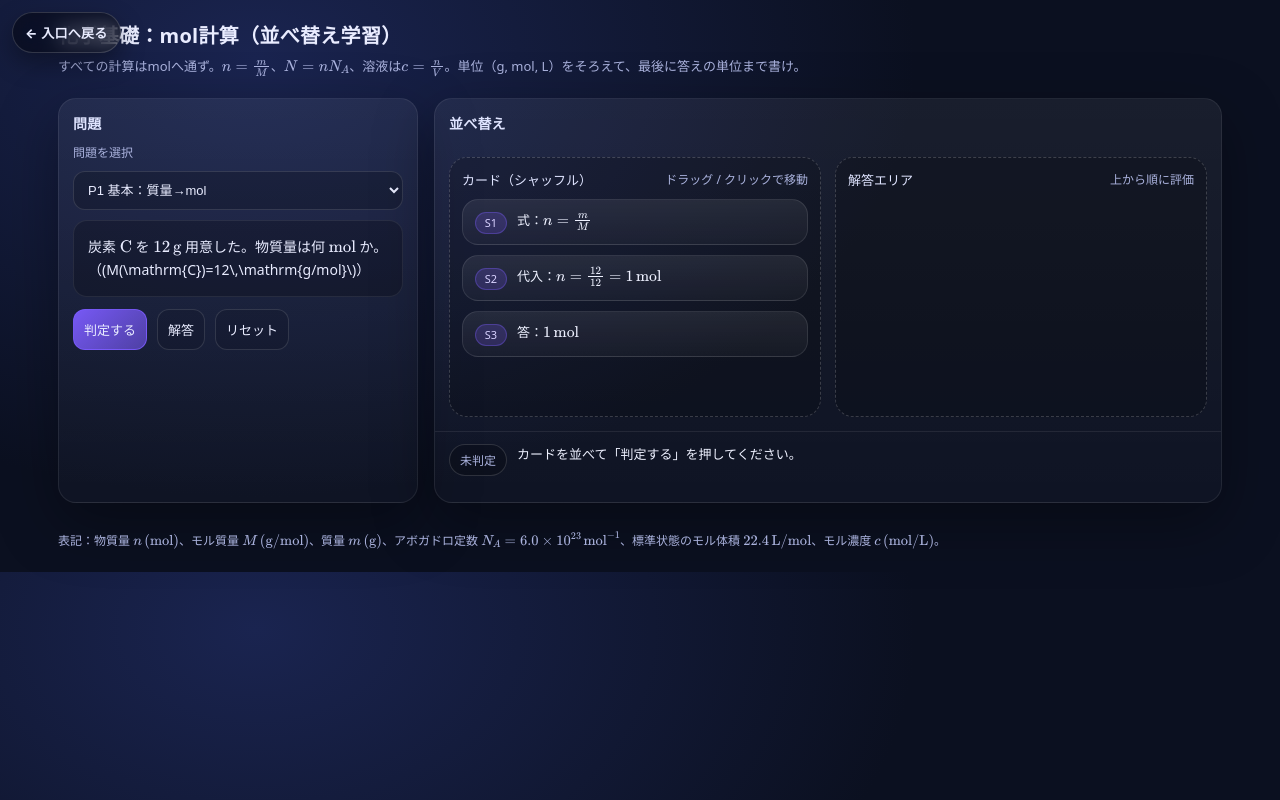
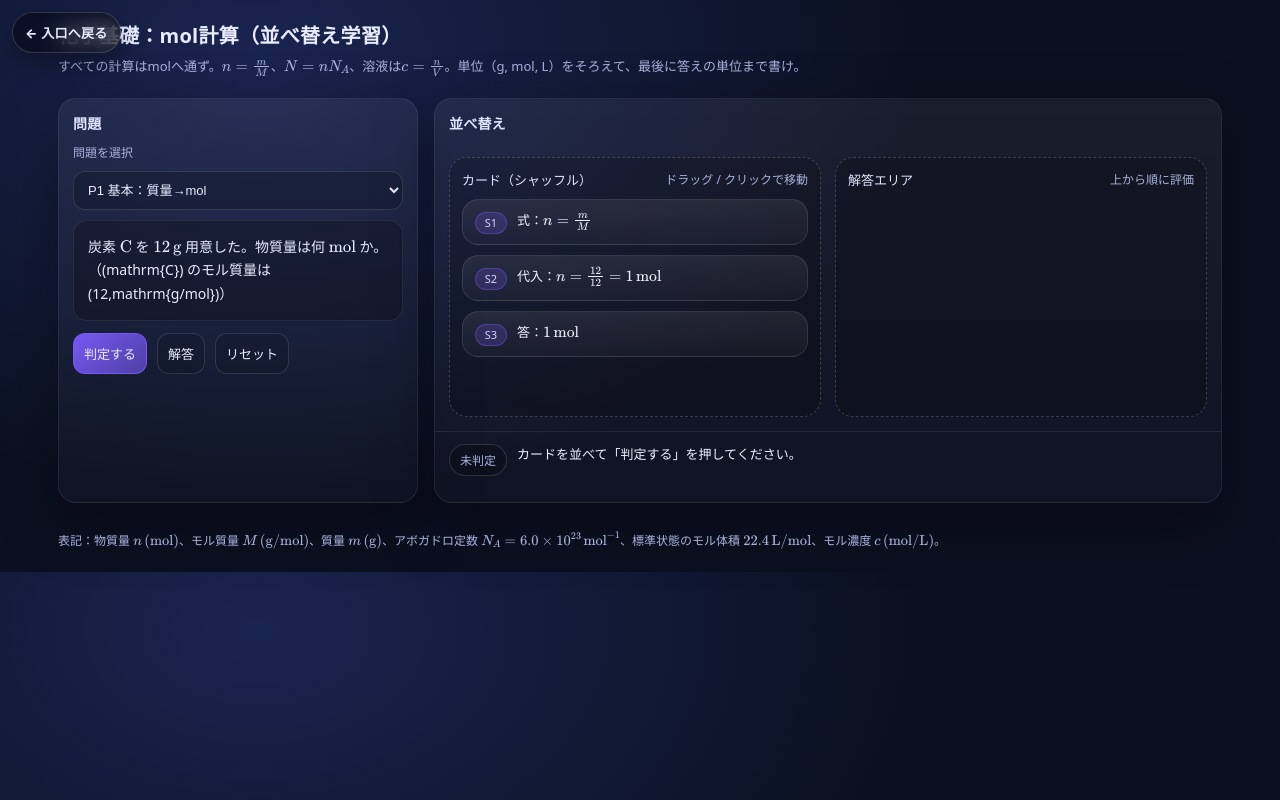
Before and after one commit to fusion776z-del/mpcbstudy, a plain HTML site: page che_1.html in a window 1280 px wide. Drawn offline with nearby package versions, Linux system fonts and the light colour scheme.

Commit message:
Add files via upload

```diff
--- a/che_1.html
+++ b/che_1.html
@@ -28,7 +28,7 @@
     button:hover{transform:translateY(-1px);border-color:rgba(255,255,255,.22)}
     .primary{background:linear-gradient(135deg,rgba(124,92,255,.95),rgba(124,92,255,.55));border-color:rgba(124,92,255,.8)}
     .ghost{background:rgba(0,0,0,.10)}
-    .prompt{padding:14px;border-radius:14px;background:rgba(0,0,0,.22);border:1px solid rgba(255,255,255,.08);line-height:1.7;font-size:14px}
+    .prompt{white-space:pre-wrap;padding:14px;border-radius:14px;background:rgba(0,0,0,.22);border:1px solid rgba(255,255,255,.08);line-height:1.7;font-size:14px}
     .board{display:grid;grid-template-columns:1fr 1fr;gap:14px;padding:14px}
     @media (max-width:980px){.board{grid-template-columns:1fr}}
     .zone{background:rgba(0,0,0,.18);border:1px dashed rgba(255,255,255,.18);border-radius:18px;min-height:260px;padding:12px}
@@ -151,13 +151,13 @@
 <script>
 // 20問（mol計算：質量⇄mol⇄粒子数／気体／溶液／反応量）
 const PROBLEMS = [
-{ id:"P1", title:"P1 基本：質量→mol", prompt:"炭素 \\(\\mathrm{C}\\) を \\(12\\,\\mathrm{g}\\) 用意した。物質量は何 \\(\\mathrm{mol}\\) か。\n（\(M(\\mathrm{C})=12\\,\\mathrm{g/mol}\\)）",
+{ id:"P1", title:"P1 基本：質量→mol", prompt:"炭素 \\(\\mathrm{C}\\) を \\(12\\,\\mathrm{g}\\) 用意した。物質量は何 \\(\\mathrm{mol}\\) か。\n（\(\mathrm{C}\) のモル質量は \(12\,\mathrm{g/mol}\)）",
  steps:[
   {id:"s1", text:"式：\\(n=\\frac{m}{M}\\)", requires:[]},
   {id:"s2", text:"代入：\\(n=\\frac{12}{12}=1\\,\\mathrm{mol}\\)", requires:["s1"]},
   {id:"s3", text:"答：\\(1\\,\\mathrm{mol}\\)", requires:["s2"]}
  ]},
-{ id:"P2", title:"P2 基本：mol→質量", prompt:"水 \\(\\mathrm{H_2O}\\) が \\(0.50\\,\\mathrm{mol}\\) ある。質量 \\(m\\) を求めよ。\n（\(M(\\mathrm{H_2O})=18\\,\\mathrm{g/mol}\\)）",
+{ id:"P2", title:"P2 基本：mol→質量", prompt:"水 \\(\\mathrm{H_2O}\\) が \\(0.50\\,\\mathrm{mol}\\) ある。質量 \\(m\\) を求めよ。\n（\(\mathrm{H_2O}\) のモル質量は \(18\,\mathrm{g/mol}\)）",
  steps:[
   {id:"s1", text:"式：\\(m=nM\\)", requires:[]},
   {id:"s2", text:"代入：\\(m=0.50\\times18=9.0\\,\\mathrm{g}\\)", requires:["s1"]},
@@ -286,6 +286,13 @@ const msg=document.getElementById('msg');
 const poolZone=document.getElementById('poolZone');
 const answerZone=document.getElementById('answerZone');
 const solutionWrap=document.getElementById('solutionWrap');
+function escapeHTML(s){
+  return String(s)
+    .replace(/&/g,'&amp;')
+    .replace(/</g,'&lt;')
+    .replace(/>/g,'&gt;');
+}
+
 
 function shuffle(arr){const a=arr.slice();for(let i=a.length-1;i>0;i--){const j=Math.floor(Math.random()*(i+1));[a[i],a[j]]=[a[j],a[i]];}return a;}
 function setStatus(type,text){pill.className='pill'+(type?(' '+type):'');pill.textContent=type==='ok'?'正解':type==='ng'?'不正解':type==='warn'?'途中':'未判定';msg.textContent=text;}
@@ -367,7 +374,7 @@ function enableDrop(zoneEl,toZone){
 
 function loadProblem(problemId){
   current=PROBLEMS.find(p=>p.id===problemId)||PROBLEMS[0];
-  promptEl.textContent=current.prompt;
+  promptEl.innerHTML = escapeHTML(current.prompt).replace(/\n/g,'<br>');
   const cards=[]; let n=1;
   current.steps.forEach(s=>cards.push({id:s.id,kind:'step',label:`S${n++}`,text:s.text,requires:s.requires||[],zone:'pool'}));
 poolCards=shuffle(cards); answerCards=[];
```
